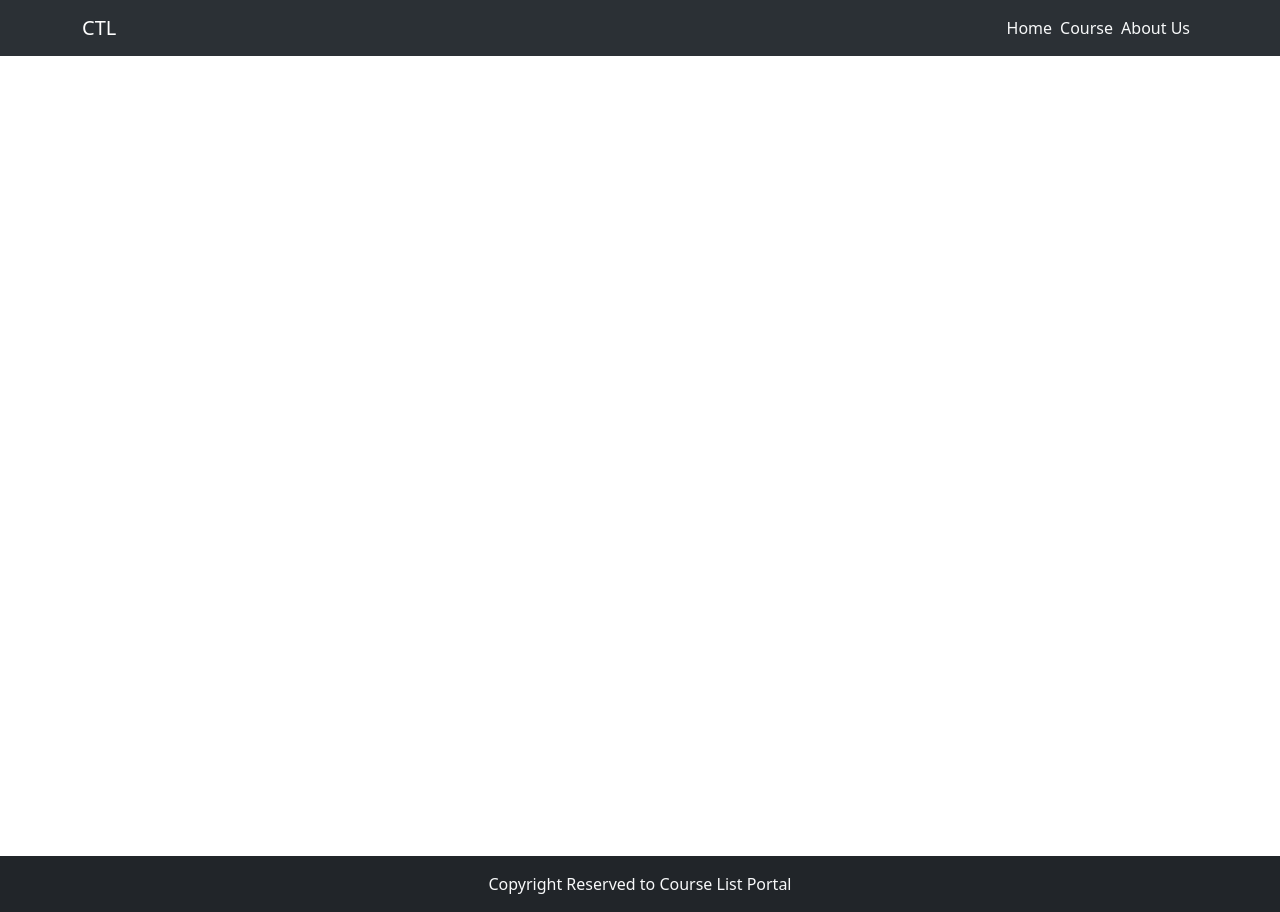
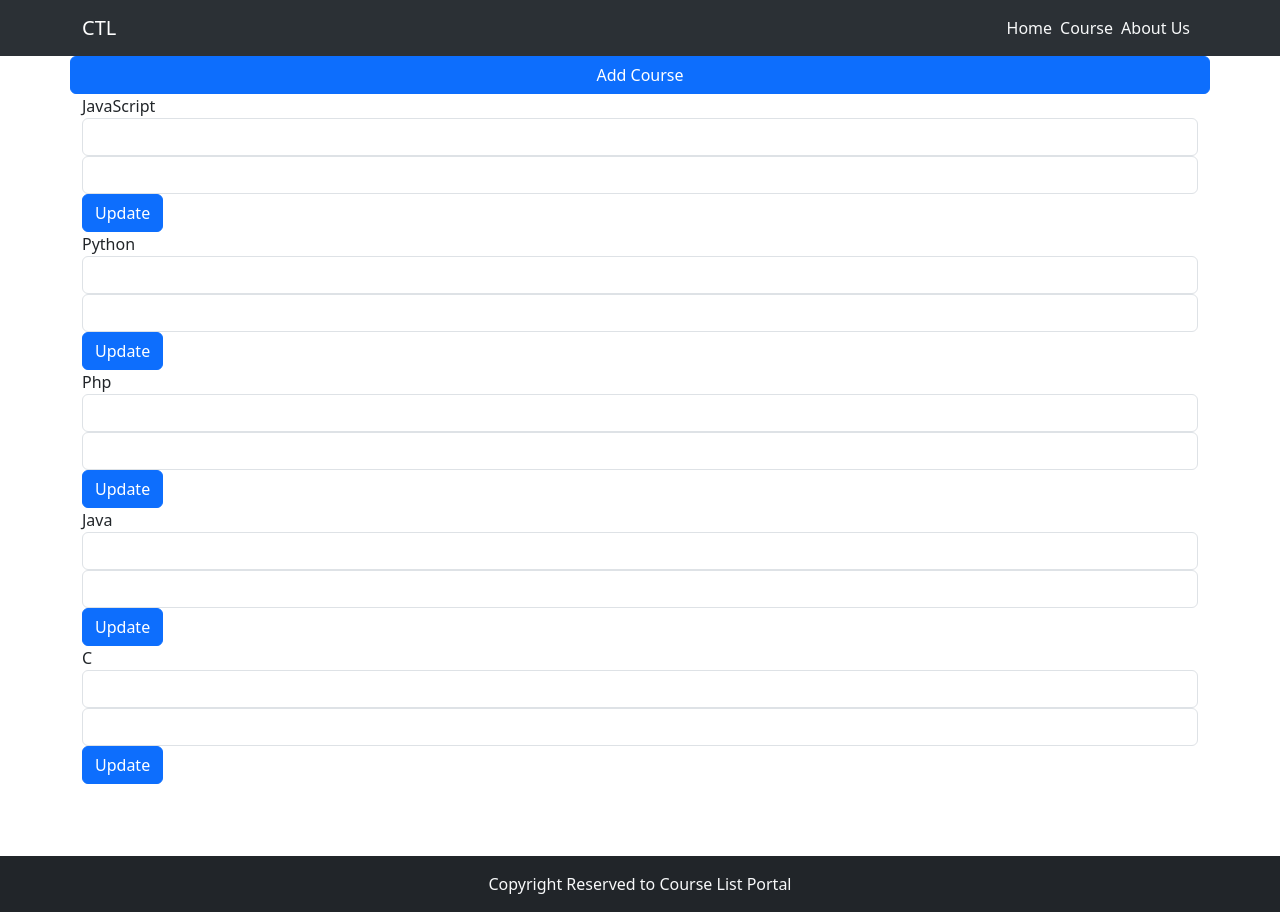
Before and after one commit to Basil-jiji/CoursePortal, a React (Create React App) app: page /admin in a window 1280 px wide. Built offline with nearby package versions, Linux system fonts and the light colour scheme.

Commit message:
Edits with bugs

```diff
--- a/src/App.js
+++ b/src/App.js
@@ -5,9 +5,7 @@ import Footer from './components/Footer'
 import HomePage from './components/HomePage'
 import CoursePage from './components/CoursePage'
 import AboutPage from './components/AboutPage'
-import AddCourse from './components/AddCourse'
-
-//TODO : Use commented cards and stars of rating to filter component
+import AdminPage from './components/AdminPage'
 
 const App = () => {
   return (
@@ -16,9 +14,9 @@ const App = () => {
       <main className=''>
         <Routes>
           <Route path='/' element={<HomePage />} />
-          <Route path='/course' element={<CoursePage/>} />
+          <Route path='/course' element={<CoursePage />} />
           <Route path='/about' element={<AboutPage />} />
-          <Route path='/add' element={<AddCourse />} />
+          <Route path='/admin' element={<AdminPage />} />
         </Routes>
       </main>
       <Footer />
--- /dev/null
+++ b/src/components/AdminPage.js
@@ -0,0 +1,159 @@
+import React, { useState } from 'react'
+import AddCourse from './AddCourse'
+import { Button, Col, Container, Form, Modal, Row } from 'react-bootstrap'
+import courses from '../courses'
+
+const AdminPage = () => {
+  const [course, setCourse] = useState(courses)
+  const [showadd, setShowAdd] = useState(false)
+
+  const handleCloseAdd = () => setShowAdd(false)
+  const handleShowAdd = () => setShowAdd(true)
+
+  const [name, setName] = useState('')
+  const [description, setDescription] = useState('')
+  return (
+    <>
+      <Container>
+        <Col>
+          <Row>
+            <Button variant='primary' onClick={handleShowAdd}>
+              Add Course
+            </Button>
+            <Modal show={showadd} onHide={handleCloseAdd}>
+              <Modal.Header closeButton>
+                <Modal.Title>Add Course</Modal.Title>
+              </Modal.Header>
+              <Modal.Body>
+                <Form>
+                  <Form.Group>
+                    <Form.Label>Course Name</Form.Label>
+                    <Form.Control
+                      type='text'
+                      value={name}
+                      onChange={(e) => setName(e.target.value)}
+                    ></Form.Control>
+                  </Form.Group>
+                  <Form.Group>
+                    <Form.Label>Course Description</Form.Label>
+                    <Form.Control
+                      type='text'
+                      value={description}
+                      onChange={(e) => setDescription(e.target.value)}
+                    ></Form.Control>
+                  </Form.Group>
+                </Form>
+              </Modal.Body>
+              <Modal.Footer>
+                <Button
+                  className='my-3'
+                  variant='success'
+                  onClick={() =>
+                    setCourse([
+                      ...course,
+                      {
+                        id: Math.floor(Math.random() * 100),
+                        name: name,
+                        description: description,
+                        image: null,
+                        featured: null,
+                        rating: Math.floor(Math.random() * 5),
+                      },
+                    ])
+                  }
+                >
+                  Save
+                </Button>
+                <Button variant='danger' onClick={handleCloseAdd}>
+                  Close
+                </Button>
+              </Modal.Footer>
+            </Modal>
+          </Row>
+        </Col>
+        {course.map((course) => (
+          <div key={course.id}>
+            {course.name}
+            <Form>
+              <Form.Control
+                type='text'
+                defaultValue={course.name} value={name}
+                onChange={(e) => setName(e.target.value)}
+              />
+              <Form.Control
+                type='text'
+                defaultValue={course.description} value={name}
+                onChange={(e) => setDescription(e.target.value)}
+              />
+              <Button
+                onClick={() =>
+                  setCourse([
+                    ...course,
+                    {
+                     name: name,
+                        description: name,
+                    },
+                  ])
+                }
+              >
+                Update
+              </Button>
+            </Form>
+            {/* <Button variant='primary' onClick={handleShowAdd}>
+              Add Course
+            </Button>
+            <Modal show={showadd} onHide={handleCloseAdd}>
+              <Modal.Header closeButton>
+                <Modal.Title>Add Course</Modal.Title>
+              </Modal.Header>
+              <Modal.Body>
+                <Form>
+                  <Form.Group>
+                    <Form.Label>Course Name</Form.Label>
+                    <Form.Control
+                      type='text'
+                      key={course.id}
+                      value={course.name}
+                      //onChange={}
+                    ></Form.Control>
+                  </Form.Group>
+                  <Form.Group>
+                    <Form.Label>Course Description</Form.Label>
+                    <Form.Control
+                      type='text'
+                      value={course.description}
+                      //onChange={}
+                    ></Form.Control>
+                  </Form.Group>
+                </Form>
+              </Modal.Body>
+              <Modal.Footer>
+                <Button
+                  className='my-3'
+                  variant='success'
+                  onClick={() =>
+                    setCourse([
+                      ...course,
+                      {
+                        name: name,
+                        description: description,
+                      },
+                    ])
+                  }
+                >
+                  Save
+                </Button>
+                <Button variant='danger' onClick={handleCloseAdd}>
+                  Close
+                </Button>
+              </Modal.Footer>
+            </Modal>
+            <Button>Delete</Button> */}
+          </div>
+        ))}
+      </Container>
+    </>
+  )
+}
+
+export default AdminPage
--- a/src/components/FilterCourse.js
+++ b/src/components/FilterCourse.js
@@ -44,6 +44,14 @@ const FilterCourse = () => {
   const [name, setName] = useState('')
   const [description, setDescription] = useState('')
 
+  const handleNameChange = (e) => {
+    setCourse({ ...course, name: e.target.value })
+  }
+
+  const handleDescriptionChange = (e) => {
+    setCourse({ ...course, description: e.target.value })
+  }
+
   return (
     <>
       <Container>
@@ -60,8 +68,8 @@ const FilterCourse = () => {
               </NavDropdown>
             </Nav>
           </Col>
-          <Col>
-            <Button variant='primary' onClick={handleShowAdd}>
+          <Col md={2} className='me-0 align-items-right'>
+            <Button variant='primary' className='w-100' onClick={handleShowAdd}>
               Add Course
             </Button>
             <Modal show={showadd} onHide={handleCloseAdd}>
@@ -120,7 +128,7 @@ const FilterCourse = () => {
         <Container className='my-3'>
           <Card key={value.id} className='border-0 filter-card'>
             <Card.Body>
-            <Card.Title>{value.name}</Card.Title>
+              <Card.Title>{value.name}</Card.Title>
               <Row>
                 <Col md={8}>
                   <Card.Text>
@@ -137,7 +145,27 @@ const FilterCourse = () => {
                     <Modal.Header closeButton>
                       <Modal.Title>Edit Course</Modal.Title>
                     </Modal.Header>
-                    <Modal.Body></Modal.Body>
+                    <Modal.Body>
+                      {/* Edit Button */}
+                      <Form>
+                        <Form.Group>
+                          <Form.Label>Course Name</Form.Label>
+                          <Form.Control
+                            type='text'
+                            defaultValue={value.name}
+                            onChange={handleNameChange}
+                          ></Form.Control>
+                        </Form.Group>
+                        <Form.Group>
+                          <Form.Label>Course Description</Form.Label>
+                          <Form.Control
+                            type='text'
+                            value={value.description}
+                            onChange={handleDescriptionChange}
+                          ></Form.Control>
+                        </Form.Group>
+                      </Form>
+                    </Modal.Body>
                     <Modal.Footer>
                       <Button variant='secondary' onClick={handleClose}>
                         Close
--- a/src/components/TopCourses.js
+++ b/src/components/TopCourses.js
@@ -1,7 +1,13 @@
 import React from 'react'
 import { Card, Container } from 'react-bootstrap'
 
-const TopCourses = ({courses}) => {
+const TopCourses = ({ courses }) => {
+
+  //Sort and Slice
+
+const data = [5,1,6,9,3];
+const sort = data.sort((a, b) => b-a)
+console.log(sort)
   return (
     <Container>
       <h3>{courses.name}</h3>
--- a/src/styles/filter-course.css
+++ b/src/styles/filter-course.css
@@ -1,5 +1,5 @@
 .filter-card {
-border-radius: 20px;
+border-radius: 10px;
     background: #fff;
     box-shadow: 5px 5px 11px #d7d7d7,
         -5px -5px 11px #e9e9e9;
```
